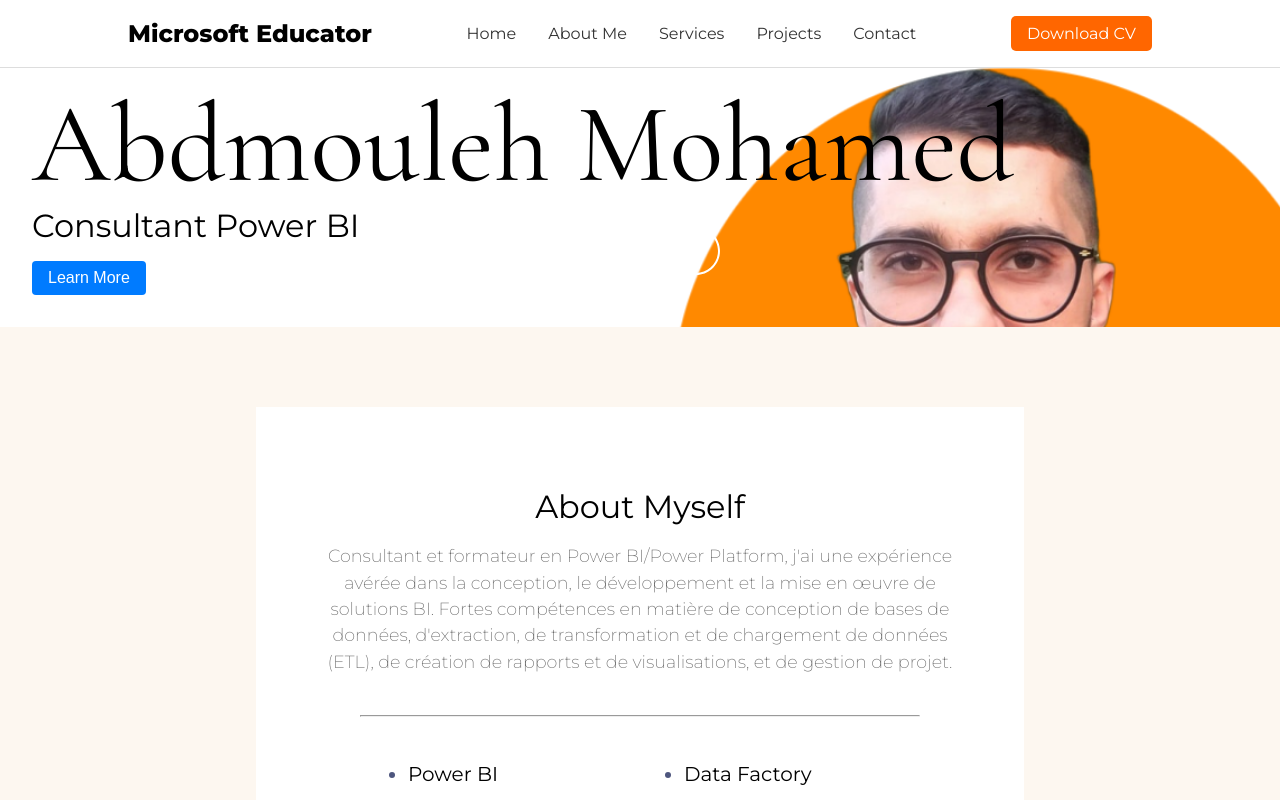
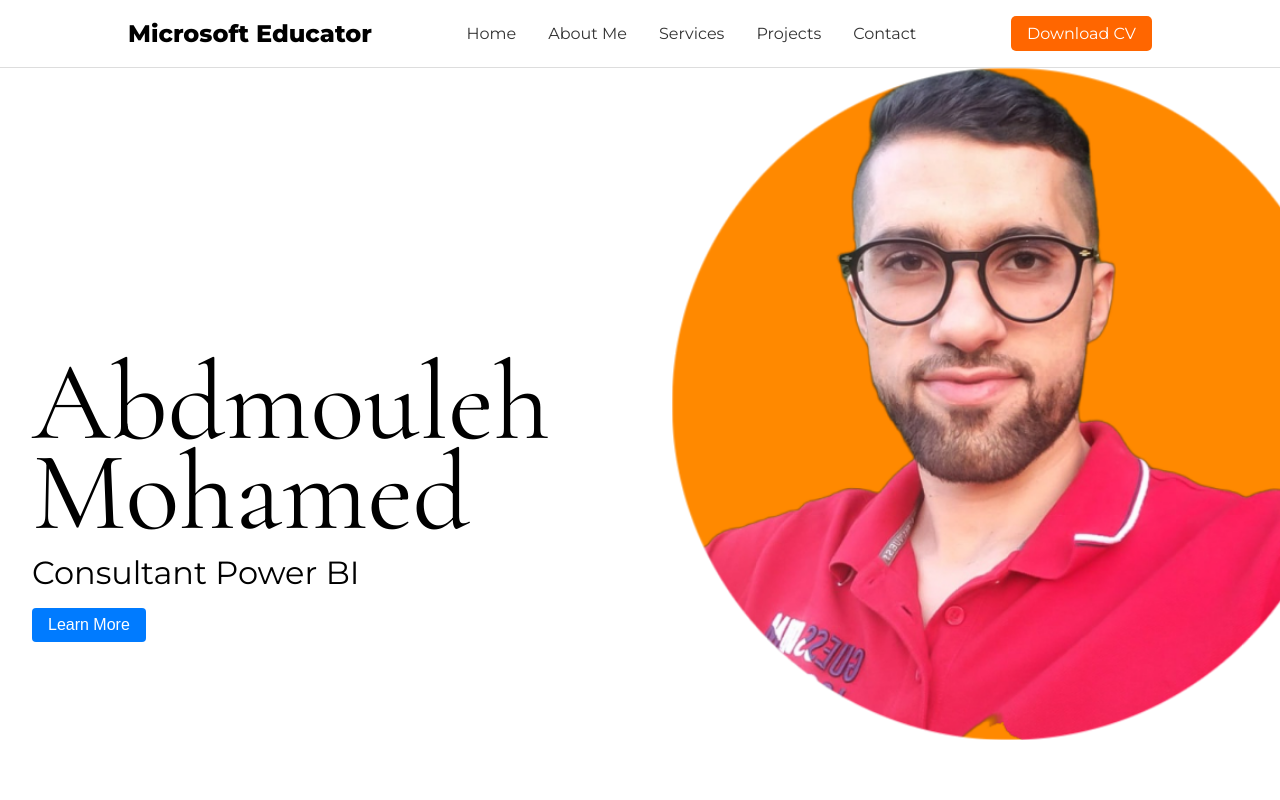
Before and after one commit to MedAbdmouleh/Student, a React (Vite) app: page / in a window 1280 px wide. Built offline with nearby package versions, Linux system fonts and the light colour scheme.

Commit message:
changes39

```diff
--- a/src/Components/Home.jsx
+++ b/src/Components/Home.jsx
@@ -7,8 +7,8 @@ const imageAltText = "Consultant MSBI & Azure Data Factory & Power BI";
 
 const Home = ({ name, title }) => {
   return (
-    <section id="home" style={{ position: "relative", display: "flex", alignItems: "center", justifyContent: "space-between", padding: "2rem" }}>
-      <div style={{ position: "relative", zIndex: 1 }}>
+    <section id="home" style={{ position: "relative", display: "flex", alignItems: "center", justifyContent: "space-between", minHeight: "100vh", padding: "2rem" }}>
+      <div style={{ position: "relative", zIndex: 1, maxWidth: "50%", marginRight: "2rem" }}>
         <h1>{name}</h1>
         <h2>{title}</h2>
         <button style={{ marginTop: "1rem", padding: "0.5rem 1rem", fontSize: "1rem", cursor: "pointer", backgroundColor: "#007BFF", color: "#fff", border: "none", borderRadius: "4px" }}>
@@ -16,8 +16,8 @@ const Home = ({ name, title }) => {
         </button>
       </div>
       <img src={image} alt={imageAltText} style={{ width: "50%", height: "auto", objectFit: "cover", position: "absolute", right: 0, top: 0, zIndex: -1 }} />
-      <div style={{ position: "absolute", bottom: "3rem", left: "50%" }}>
-        <img src={arrowSvg} style={{ height: "3rem", width: "3rem" }} />
+      <div style={{ position: "absolute", bottom: "3rem", left: "50%", transform: "translateX(-50%)" }}>
+        <img src={arrowSvg} style={{ height: "3rem", width: "3rem" }} alt="Scroll down arrow" />
       </div>
     </section>
   );
```
